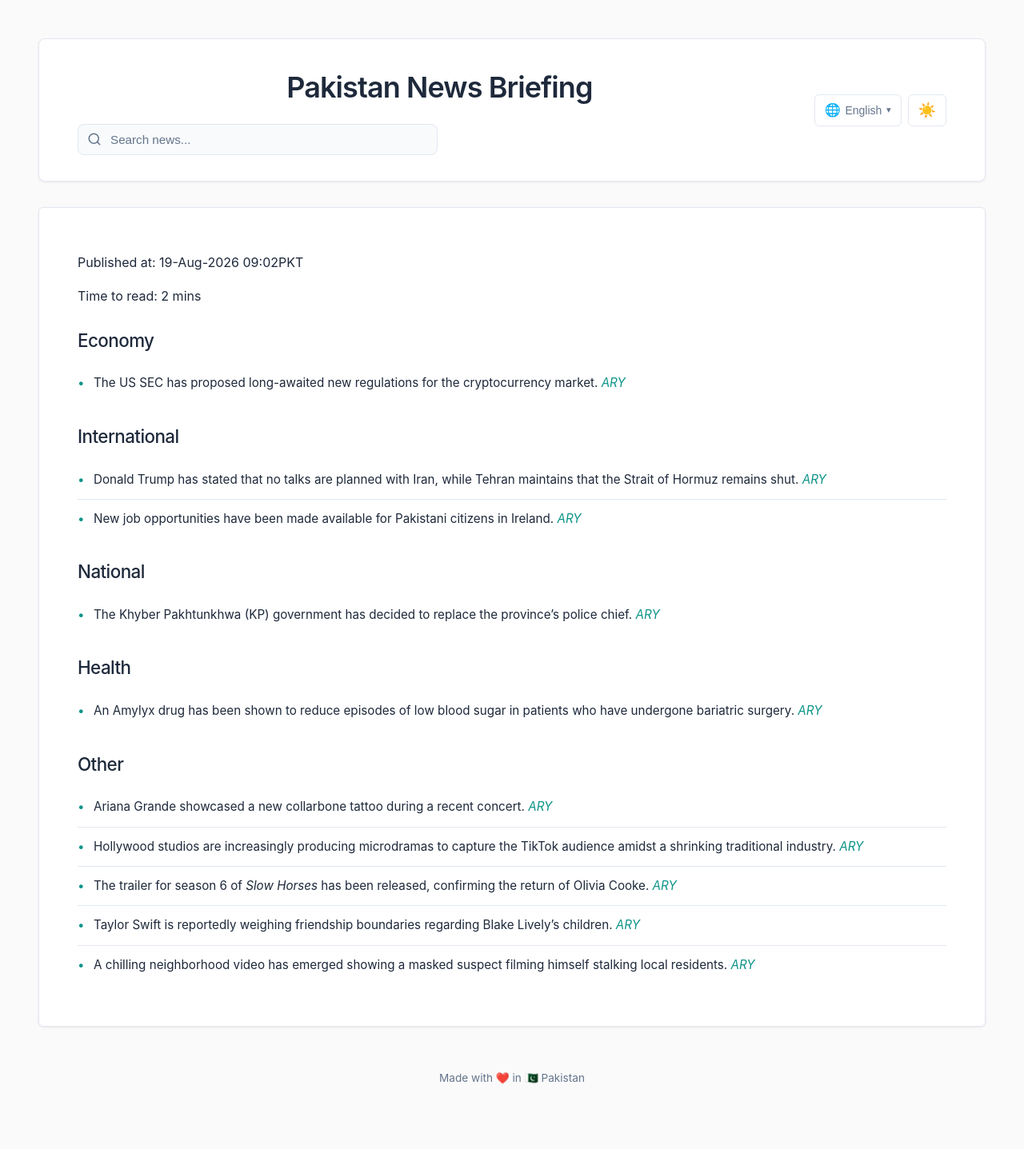
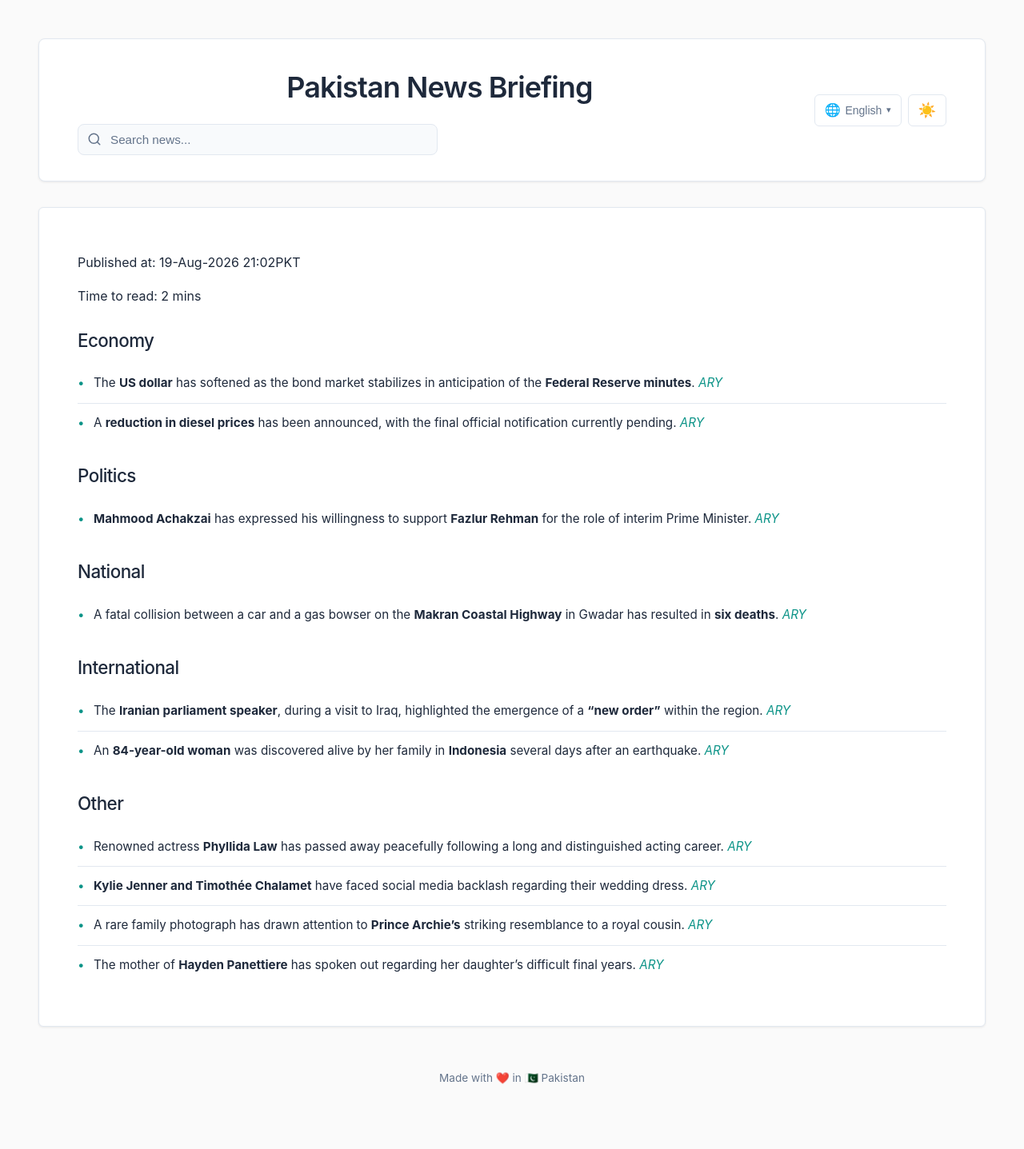
Before and after one commit to zsubzwary/news, a Jekyll site: the page built from en/index.md, in a window 1280 px wide. Shown: the whole page at 80% size. Built offline with Jekyll 4.4.1, drawn with Linux system fonts in a browser that asks for light colours; some web fonts are replaced; comment, search, counter and statistics services are not loaded.

Commit message:
DateTime; 2026-08-19T16:02:44.973Z

```diff
--- a/en/index.md
+++ b/en/index.md
@@ -4,26 +4,26 @@ title: Pakistan News Briefing
 lang: en
 ---
 
-Published at: 19-Aug-2026 09:02PKT
+Published at: 19-Aug-2026 21:02PKT
 
 Time to read: 2 mins
 
 ### Economy
-- The US SEC has proposed long-awaited new regulations for the cryptocurrency market. *[ARY](https://arynews.tv/us-sec-proposes-long-awaited-crypto-rules)*
+- The **US dollar** has softened as the bond market stabilizes in anticipation of the **Federal Reserve minutes**. *[ARY](https://arynews.tv/dollar-softens-as-bond-market-steadies-ahead-of-fed-minutes)*
+- A **reduction in diesel prices** has been announced, with the final official notification currently pending. *[ARY](https://arynews.tv/diesel-price-cut-expected-after-ogra-notification)*
+
+### Politics
+- **Mahmood Achakzai** has expressed his willingness to support **Fazlur Rehman** for the role of interim Prime Minister. *[ARY](https://arynews.tv/mehmood-achakzai-backs-fazal-ur-rehman-as-interim-pm)*
+
+### National
+- A fatal collision between a car and a gas bowser on the **Makran Coastal Highway** in Gwadar has resulted in **six deaths**. *[ARY](https://arynews.tv/coastal-highway-accident-claims-multiple-victims)*
 
 ### International
-- Donald Trump has stated that no talks are planned with Iran, while Tehran maintains that the Strait of Hormuz remains shut. *[ARY](https://arynews.tv/trump-says-no-talks-planned-with-iran)*
-- New job opportunities have been made available for Pakistani citizens in Ireland. *[ARY](https://arynews.tv/job-opportunities-for-pakistanis-in-ireland)*
-
-### National
-- The Khyber Pakhtunkhwa (KP) government has decided to replace the province's police chief. *[ARY](https://arynews.tv/khyber-pakhtunkhwa-govt-decides-to-change-police-chief)*
-
-### Health
-- An Amylyx drug has been shown to reduce episodes of low blood sugar in patients who have undergone bariatric surgery. *[ARY](https://arynews.tv/amylyx-drug-cuts-low-blood-sugar-episodes-in-bariatric-surgery-patients)*
+- The **Iranian parliament speaker**, during a visit to Iraq, highlighted the emergence of a **"new order"** within the region. *[ARY](https://arynews.tv/visiting-iraq-irans-parliament-speaker-hails-new-order-in-the-region)*
+- An **84-year-old woman** was discovered alive by her family in **Indonesia** several days after an earthquake. *[ARY](https://arynews.tv/indonesia-family-finds-84-year-woman-alive-days-after-earthquake)*
 
 ### Other
-- Ariana Grande showcased a new collarbone tattoo during a recent concert. *[ARY](https://arynews.tv/ariana-grande-shows-off-new-collarbone-tattoo-during-concert)*
-- Hollywood studios are increasingly producing microdramas to capture the TikTok audience amidst a shrinking traditional industry. *[ARY](https://arynews.tv/microdramas-boom-in-a-shrinking-hollywood-as-studios-chase-a-tiktok-audience)*
-- The trailer for season 6 of *Slow Horses* has been released, confirming the return of Olivia Cooke. *[ARY](https://arynews.tv/slow-horses-season-6-trailer-finally-reveals-olivia-cookes-return)*
-- Taylor Swift is reportedly weighing friendship boundaries regarding Blake Lively’s children. *[ARY](https://arynews.tv/taylor-swift-weighs-friendship-boundaries-regarding-blake-livelys-children)*
-- A chilling neighborhood video has emerged showing a masked suspect filming himself stalking local residents. *[ARY](https://arynews.tv/masked-suspect-films-himself-stalking-residents-in-chilling-neighborhood-video)*
+- Renowned actress **Phyllida Law** has passed away peacefully following a long and distinguished acting career. *[ARY](https://arynews.tv/phyllida-law-dies-peacefully-after-long-acting-career)*
+- **Kylie Jenner and Timothée Chalamet** have faced social media backlash regarding their wedding dress. *[ARY](https://arynews.tv/kylie-jenner-timothee-chalamet-receive-backlash-over-wedding-dress-see-pic)*
+- A rare family photograph has drawn attention to **Prince Archie’s** striking resemblance to a royal cousin. *[ARY](https://arynews.tv/prince-archies-uncanny-resemblance-to-royal-cousin-highlighted-in-rare-family-picture)*
+- The mother of **Hayden Panettiere** has spoken out regarding her daughter's difficult final years. *[ARY](https://arynews.tv/hayden-panettieres-mom-speaks-about-her-daughters-difficult-final-years)*
```
